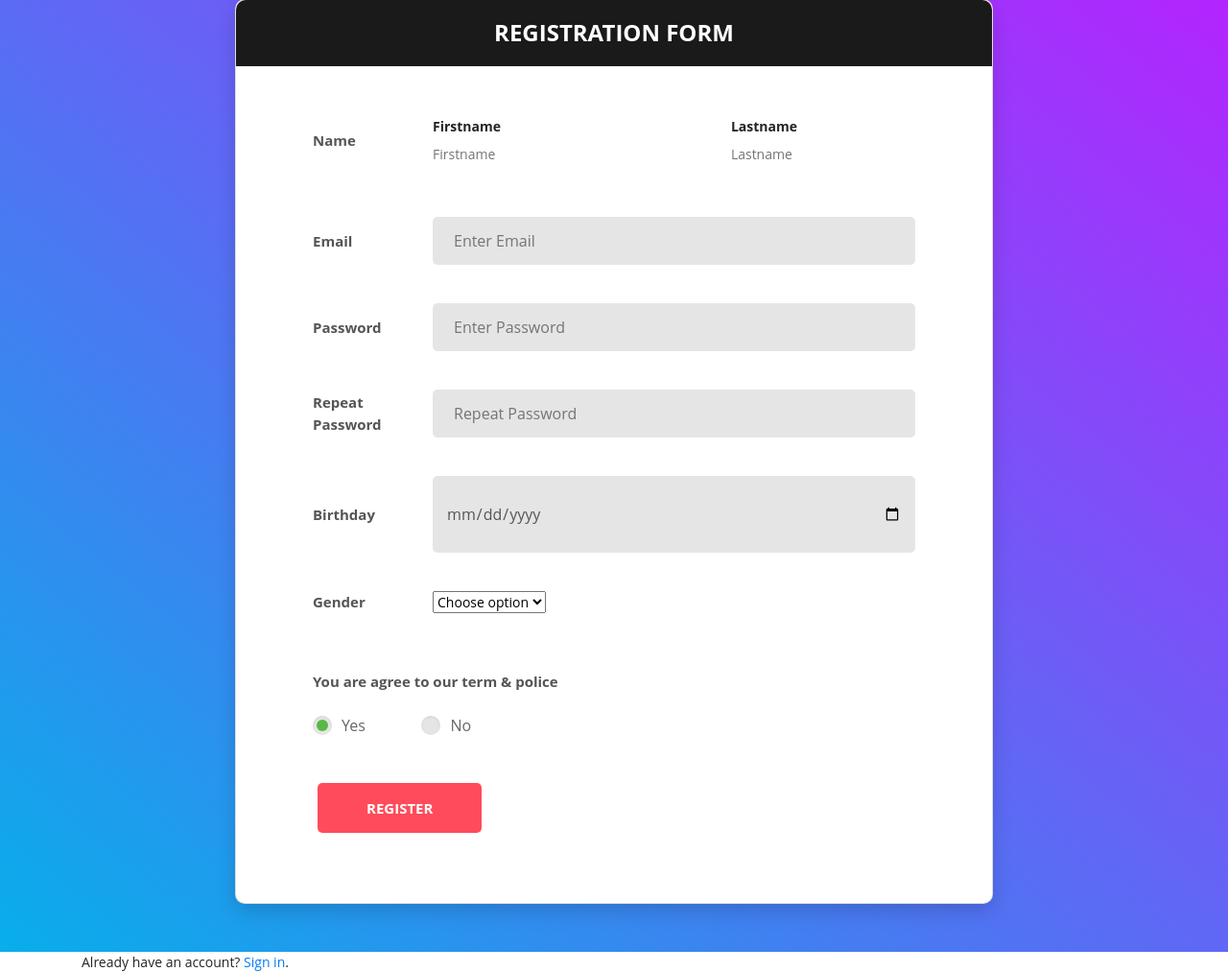
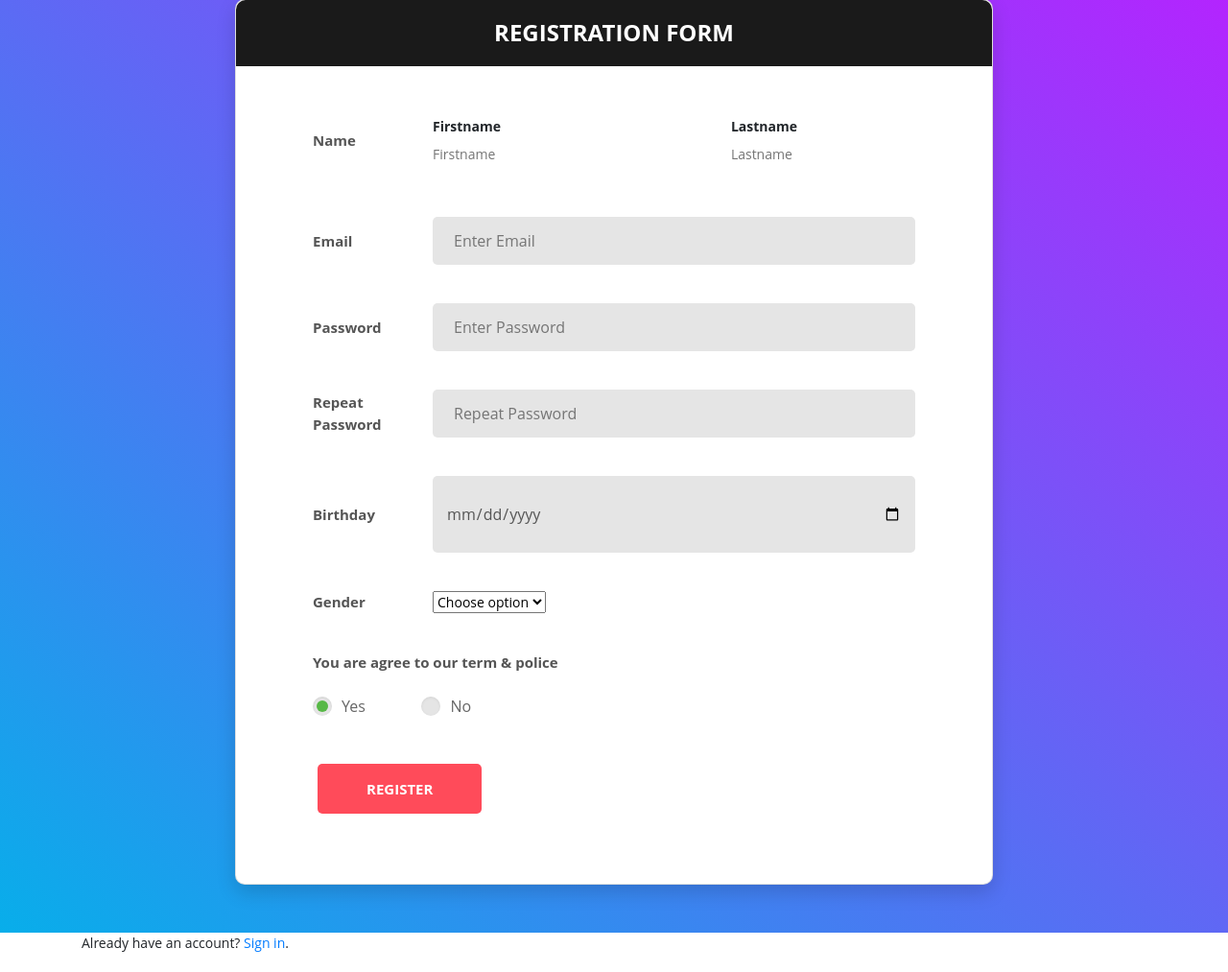
Before and after one commit to andriansanto/utspemweb, a PHP site: page /register.php in a window 1280 px wide. Shown: the part 46-1059 px from the top of the page at 96% size. After the commit the page ends 1038 px from the top, so only its background shows below. Run offline with PHP 8.4, Linux system fonts and the light colour scheme.

Commit message:
'DwynnTama'

```diff
--- a/register.php
+++ b/register.php
@@ -86,7 +86,7 @@
                                 </div>
                             </div>
                         </div>
-                        <div class="form-row p-t-20">
+                        <div class="form-row pt-20">
                             <label class="label label--block">You are agree to our term & police</label>
                             <div class="p-t-15">
                                 <label class="radio-container m-r-55">Yes
```
